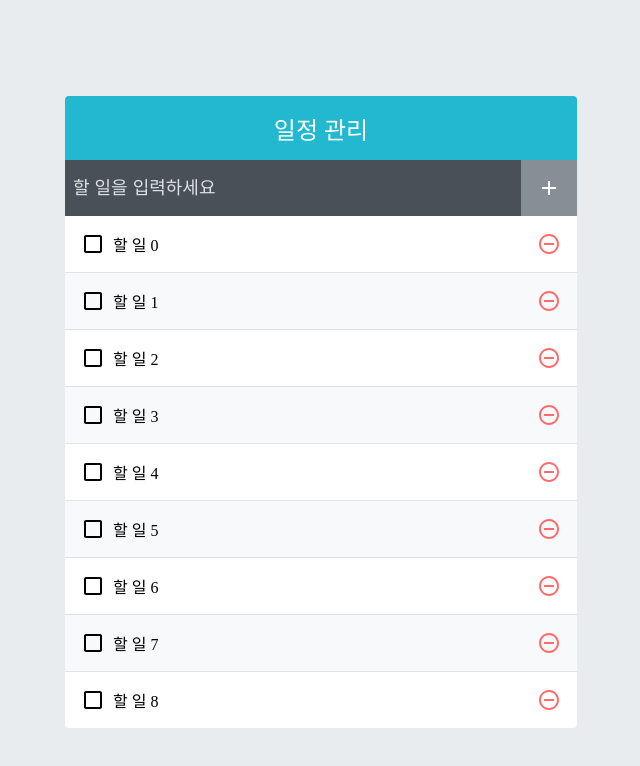
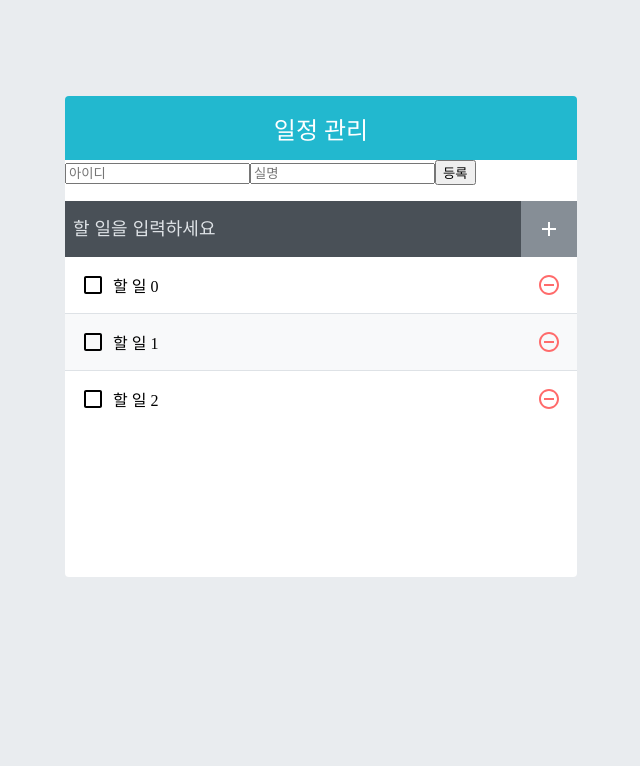
Before and after one commit to MayOwall/the-art-of-react, a React (Vite) app in the folder todo-app/: page / in a window 1280 px wide. Shown: the top 766 px of the page, without its empty margins (319-959 px from the left). Built offline with nearby package versions, Linux system fonts and the light colour scheme.

Commit message:
immer: 불변성 관리

```diff
--- /dev/null
+++ b/package.json
@@ -0,0 +1,5 @@
+{
+  "dependencies": {
+    "immer": "^10.0.3"
+  }
+}
--- a/todo-app/src/App.jsx
+++ b/todo-app/src/App.jsx
@@ -1,9 +1,9 @@
 import { useRef, useCallback, useReducer } from 'react';
-import { TodoTemplate, TodoInsert, TodoList } from './components';
+import { TodoTemplate, TodoInsert, TodoList, Immer } from './components';
 
 const createBulkTodos = () => {
   const array = [];
-  for (let i = 0; i < 2500; i++) {
+  for (let i = 0; i < 3; i++) {
     array.push({
       id: i,
       text: `할 일 ${i}`,
@@ -60,6 +60,7 @@ const App = () => {
 
   return (
     <TodoTemplate>
+      <Immer />
       <TodoInsert onInsert={onInsert} />
       <TodoList todos={todos} onToggle={onToggle} onRemove={onRemove} />
     </TodoTemplate>
--- /dev/null
+++ b/todo-app/src/components/Immer/Immer.jsx
@@ -0,0 +1,83 @@
+import { useRef, useCallback, useState } from 'react';
+import { produce } from 'immer';
+
+const Immer = () => {
+  const nextId = useRef(1);
+
+  const [formData, setFormData] = useState({ name: '', username: '' });
+  const [userData, setUserData] = useState({ array: [], uselessValue: null });
+
+  const onChange = useCallback((e) => {
+    const { name, value } = e.target;
+    setFormData(
+      produce((draft) => {
+        draft[name] = value;
+      }),
+    );
+  }, []);
+
+  const onSubmit = useCallback(
+    (e) => {
+      e.preventDefault();
+
+      const nextUserInfo = {
+        id: nextId.current,
+        name: formData.name,
+        username: formData.username,
+      };
+
+      setUserData(
+        produce((draft) => {
+          draft.array.push(nextUserInfo);
+        }),
+      );
+
+      setFormData({
+        name: '',
+        username: '',
+      });
+
+      nextId.current += 1;
+    },
+    [formData.name, formData.username],
+  );
+
+  const onRemove = useCallback(
+    (id) => {
+      setUserData({
+        ...userData,
+        array: userData.array.filter((item) => item.id !== id),
+      });
+    },
+    [userData],
+  );
+
+  return (
+    <div>
+      <form onSubmit={onSubmit}>
+        <input
+          name="username"
+          placeholder="아이디"
+          value={formData.username}
+          onChange={onChange}
+        />
+        <input
+          name="name"
+          placeholder="실명"
+          value={formData.name}
+          onChange={onChange}
+        />
+        <button>등록</button>
+      </form>
+      <ul>
+        {userData.array.map(({ id, name, username }) => (
+          <li key={id} onClick={() => onRemove(id)}>
+            {username} ({name})
+          </li>
+        ))}
+      </ul>
+    </div>
+  );
+};
+
+export default Immer;
--- a/todo-app/src/components/index.js
+++ b/todo-app/src/components/index.js
@@ -3,4 +3,6 @@ import TodoInsert from './TodoInsert/TodoInsert';
 import TodoListItem from './TodoListItem/TodoListItem';
 import TodoList from './TodoList/TodoList';
 
-export { TodoTemplate, TodoInsert, TodoListItem, TodoList };
+import Immer from './Immer/Immer';
+
+export { TodoTemplate, TodoInsert, TodoListItem, TodoList, Immer };
```
Also changed, not shown: 2 other files (tests, documents, lock files or other folders).
